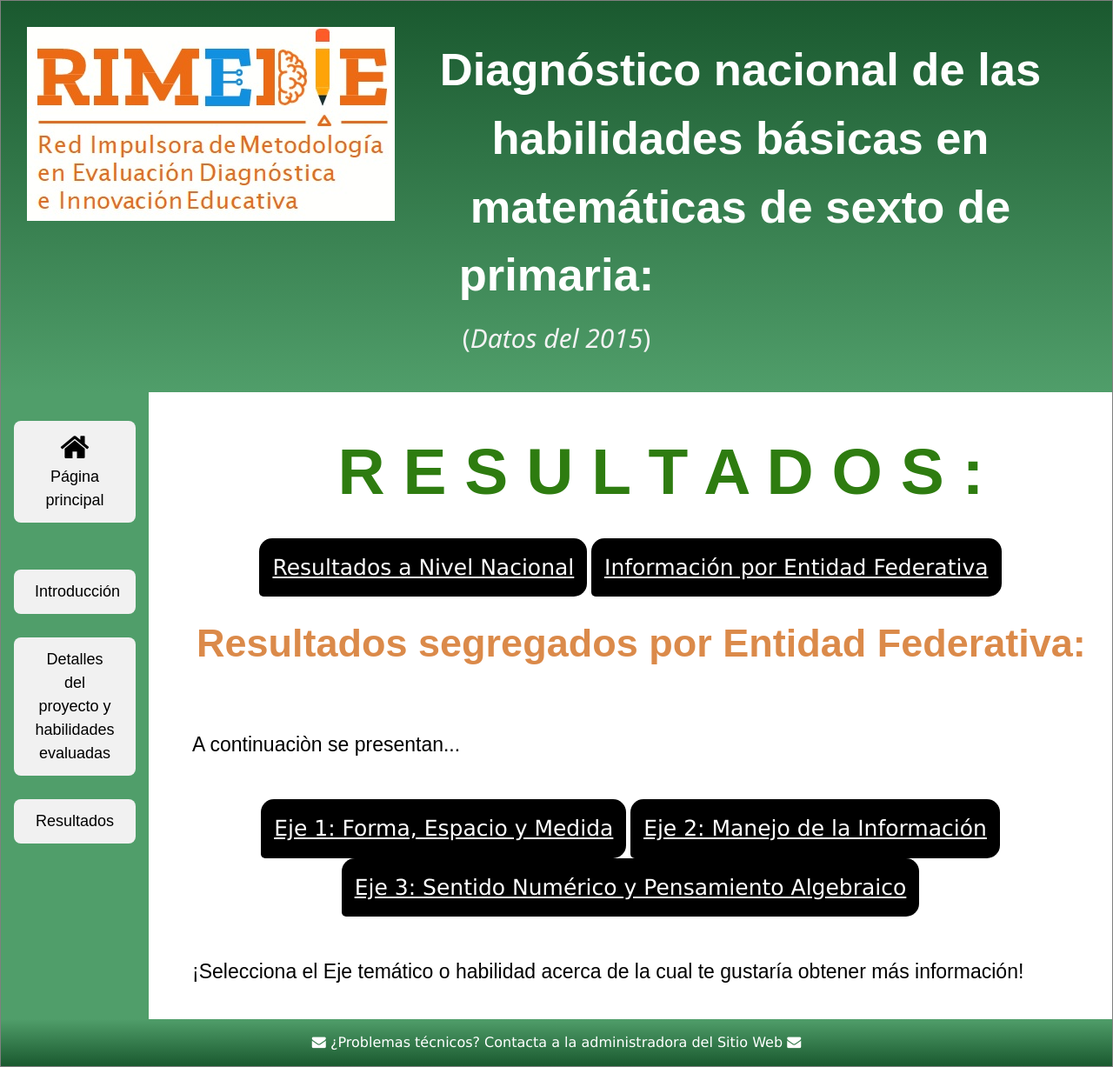
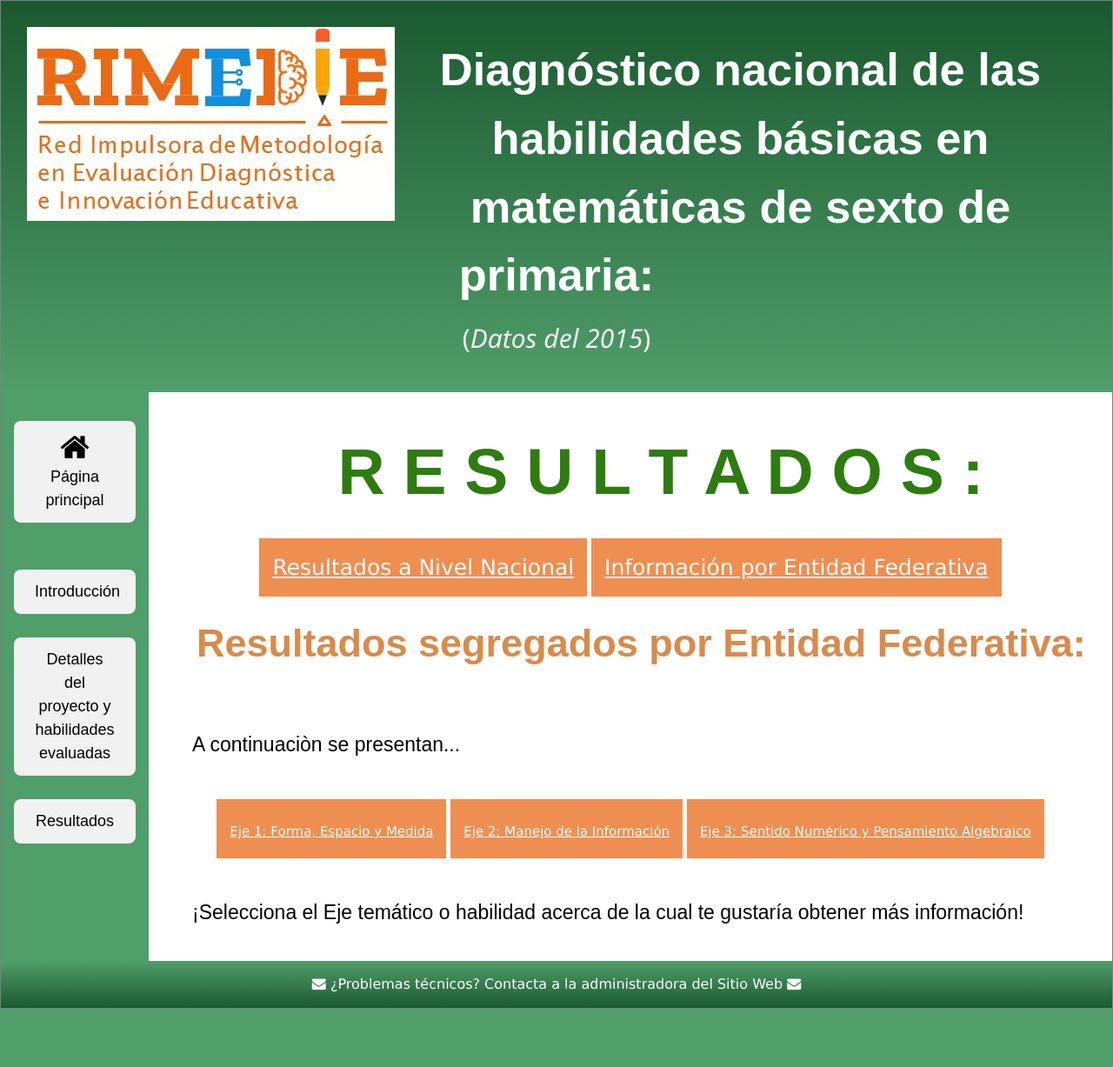
Before and after one commit to rimedie/rimedie.github.io, a Jekyll site: the page built from PLANEA-ELSEN_2015/Heatmaps.html, in a window 1280 px wide. Shown: the whole page at 87% size. Built offline with Jekyll 4.4.1, drawn with Linux system fonts in a browser that asks for light colours; after the commit the page ends 1160 px from its top, so only the background shows below that.

Commit message:
Update 1_MapasCalor.html

```diff
--- a/_layouts/1_MapasCalor.html
+++ b/_layouts/1_MapasCalor.html
@@ -161,12 +161,11 @@ p {
 }
 /* Dropdown Button */
 .dropbtn {
-  background-color: black;
+  background-color: #ef8e51;
   color: white;
   padding: 15px;
   font-size: 25px;
   border: none;
-  border-radius: 15px 15px 15px 5px;
 }
 /* The container <div> - needed to position the dropdown content */
 .dropdown {
@@ -250,7 +249,7 @@ p {
 	 <p> A continuaciòn se presentan...</p>
 	 	<br>
 <div class="dropdown">
-  <button class="dropbtn"><a href="" style="color:white;">Eje 1: Forma, Espacio y Medida</a></button>
+  <button class="dropbtn"><a href="" style="color:white; font-size:15px;">Eje 1: Forma, Espacio y Medida</a></button>
   <div class="dropdown-content">
     	<a href="">Habilidad FEM01</a>
 	<a href="">Habilidad FEM02</a>
@@ -267,7 +266,7 @@ p {
     </div>
 </div>
 <div class="dropdown">
-  <button class="dropbtn"><a href="" style="color:white;">Eje 2: Manejo de la Información</a></button>
+  <button class="dropbtn"><a href="" style="color:white;  font-size:15px;">Eje 2: Manejo de la Información</a></button>
   <div class="dropdown-content">
     	<a href="">Habilidad MI01</a>
 	<a href="">Habilidad MI02</a>
@@ -282,7 +281,7 @@ p {
 	</div>
 </div>
 <div class="dropdown">
-  <button class="dropbtn"><a href="" style="color:white;">Eje 3: Sentido Numérico y Pensamiento Algebraico</a></button>
+  <button class="dropbtn"><a href="" style="color:white;  font-size:15px;">Eje 3: Sentido Numérico y Pensamiento Algebraico</a></button>
 	  <div class="dropdown-content">
     	<a href="">Habilidad SNPA01</a>
 	<a href="">Habilidad SNPA02</a>
```
